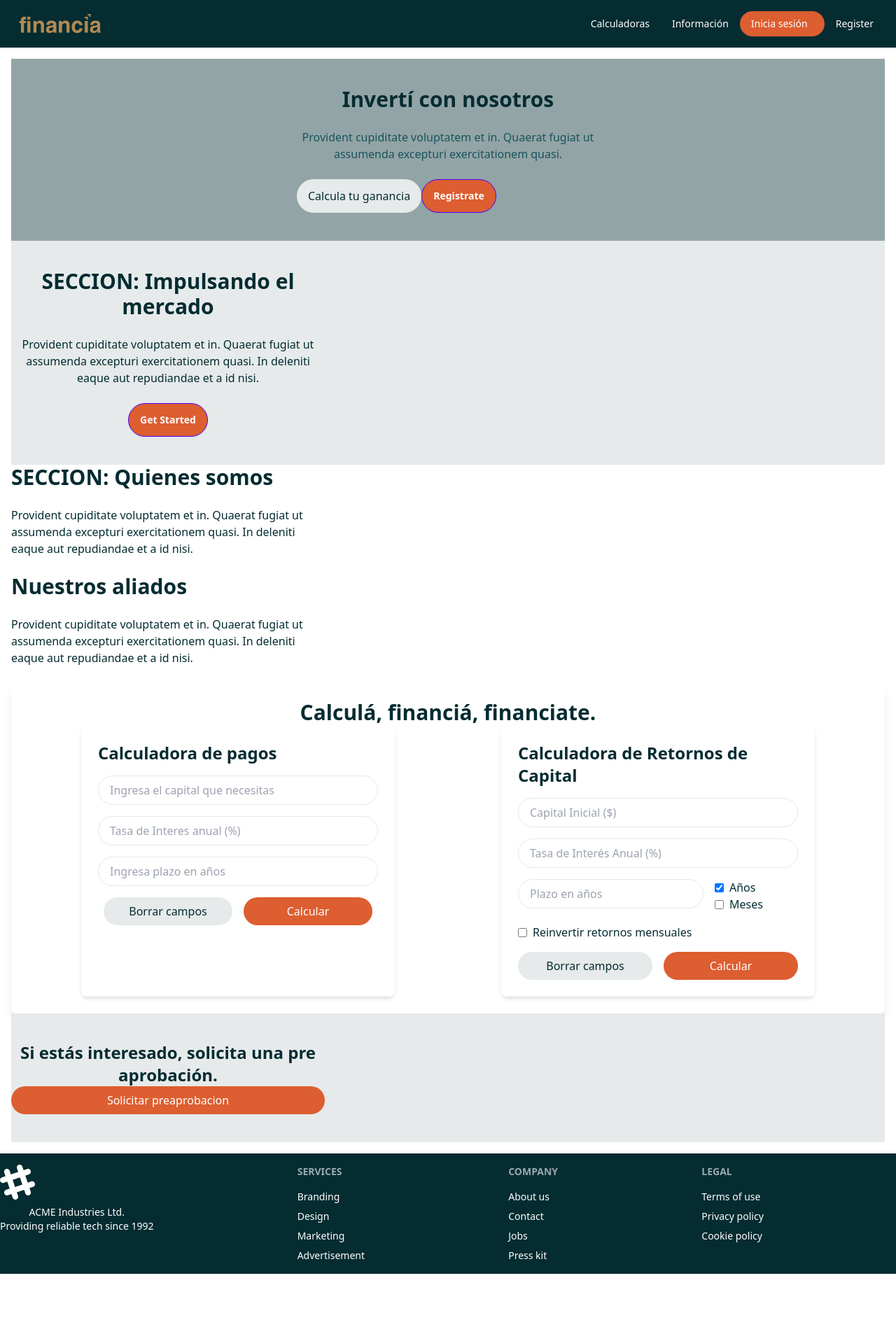
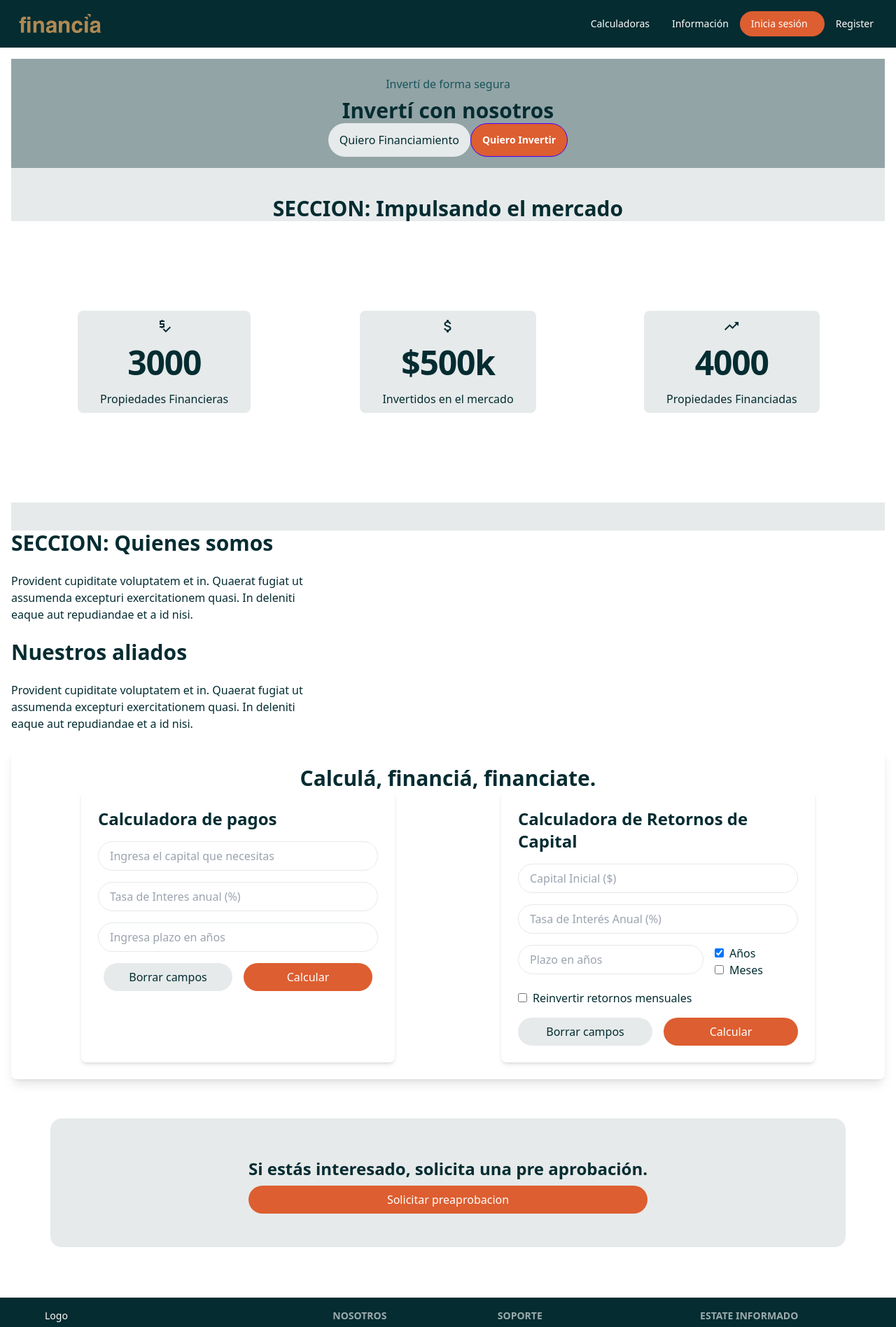
Before and after one commit to No-Country-simulation/h3-20-proptech, a React (Vite) app in the folder proptech/: page / in a window 1280 px wide. Shown: the top 1896 px of the page at 70% size. Before the commit the page ends 1820 px from the top, so only its background shows below. Built offline with nearby package versions, Linux system fonts and the light colour scheme.

Commit message:
feat: add Control panel

```diff
--- a/proptech/package.json
+++ b/proptech/package.json
@@ -12,8 +12,10 @@
   "dependencies": {
     "@emotion/react": "^11.13.3",
     "@emotion/styled": "^11.13.0",
+    "@mui/icons-material": "^6.1.9",
     "@mui/material": "^6.1.7",
     "axios": "^1.7.7",
+    "d3": "^7.9.0",
     "react": "^18.3.1",
     "react-dom": "^18.3.1",
     "react-hook-form": "^7.53.2",
--- a/proptech/src/components/Content.jsx
+++ b/proptech/src/components/Content.jsx
@@ -1,31 +1,32 @@
-import MortgageCalculator from "./MortgageCalculator"
-import EnhancedMortgageCalculator from "./EnhancedMortgageCalculator"
+import MortgageCalculator from "./MortgageCalculator";
+import EnhancedMortgageCalculator from "./EnhancedMortgageCalculator";
 import InvestorReturnCalculator from "./InvestorReturnCalculator";
+import Stats from "./Stats";
 
 function Content() {
   return (
     <div className=" p-4">
-            <section className="hero bg-base-300 text-center py-10">
+      <section className="hero bg-base-300 text-center py-4">
         <div className="max-w-md">
-                    <h2 className="text-3xl font-bold text-text-primary">Invertí con nosotros</h2>
-                    <p className="text-text-common py-6">
-                        Provident cupiditate voluptatem et in. Quaerat fugiat ut assumenda excepturi exercitationem quasi.
+          <p className="text-text-common py-2">
+            Invertí de forma segura
           </p>
-                    <div className='flex px-2'>
-                        <button className="py-2 btn-tertiary text-white rounded">Calcula tu ganancia</button>
-                        <button className="btn btn-primary">Registrate</button>
+          <h2 className="text-3xl font-bold text-text-primary">
+            Invertí con nosotros
+          </h2>
+          <div className="flex px-2">
+            <button className="py-2 btn-tertiary text-white rounded">
+              Quiero Financiamiento
+            </button>
+            <button className="btn btn-primary">Quiero Invertir</button>
           </div>
         </div>
       </section>
-            <section className="bg-base-200  text-center py-10">
-                <div className="max-w-md">
+
+      <section className="bg-base-200  text-center py-10 w-full">
+        <div className="max-w-7xl mx-auto">
           <h2 className="text-3xl font-bold">SECCION: Impulsando el mercado</h2>
-                    <p className="py-6">
-                        Provident cupiditate voluptatem et in. Quaerat fugiat ut assumenda
-                        excepturi exercitationem quasi. In deleniti eaque aut repudiandae et
-                        a id nisi.
-                    </p>
-                    <button className="btn btn-primary">Get Started</button>
+          <Stats />
         </div>
       </section>
 
@@ -48,20 +49,26 @@ function Content() {
 
       <section>
         <div className=" p-6 rounded-lg shadow-lg">
-                    <div >
-                        <h2 className="text-3xl font-bold text-text-primary text-center">Calculá, financiá, financiate.</h2>
+          <div>
+            <h2 className="text-3xl font-bold text-text-primary text-center">
+              Calculá, financiá, financiate.
+            </h2>
           </div>
           <div className="flex">
             <MortgageCalculator />
             <InvestorReturnCalculator />
-
           </div>
         </div>
       </section>
-            <section className="bg-base-200  text-center py-10">
-                <div className="max-w-md text-center">
-                    <h2 className="text-2xl font-bold">Si estás interesado, solicita una pre aprobación.</h2>
-                    <button className="btn-primary w-full">Solicitar preaprobacion</button>
+
+      <section className="bg-base-200 text-center my-14 py-8 mx-14 rounded-2xl flex items-center justify-center">
+        <div className="max-w-xl text-center m-4">
+          <h2 className="text-2xl font-bold my-2">
+            Si estás interesado, solicita una pre aprobación.
+          </h2>
+          <button className="btn-primary w-full">
+            Solicitar preaprobacion
+          </button>
         </div>
       </section>
 
--- a/proptech/src/components/Footer.jsx
+++ b/proptech/src/components/Footer.jsx
@@ -2,43 +2,30 @@ function Footer() {
     return (
     // <footer className="footer bg-base-200 text-base-content p-10">
 <footer className="footer bg-background-footer text-center py-4">
-    <aside>
-        <svg
-            width="50"
-            height="50"
-            viewBox="0 0 24 24"
-            xmlns="http://www.w3.org/2000/svg"
-            fillRule="evenodd"
-            clipRule="evenodd"
-            className="fill-current"
-        >
-            <path d="M22.672 15.226l-2.432.811.841 2.515c.33 1.019-.209 2.127-1.23 2.456-1.15.325-2.148-.321-2.463-1.226l-.84-2.518-5.013 1.677.84 2.517c.391 1.203-.434 2.542-1.831 2.542-.88 0-1.601-.564-1.86-1.314l-.842-2.516-2.431.809c-1.135.328-2.145-.317-2.463-1.229-.329-1.018.211-2.127 1.231-2.456l2.432-.809-1.621-4.823-2.432.808c-1.355.384-2.558-.59-2.558-1.839 0-.817.509-1.582 1.327-1.846l2.433-.809-.842-2.515c-.33-1.02.211-2.129 1.232-2.458 1.02-.329 2.13.209 2.461 1.229l.842 2.515 5.011-1.677-.839-2.517c-.403-1.238.484-2.553 1.843-2.553.819 0 1.585.509 1.85 1.326l.841 2.517 2.431-.81c1.02-.33 2.131.211 2.461 1.229.332 1.018-.21 2.126-1.23 2.456l-2.433.809 1.622 4.823 2.433-.809c1.242-.401 2.557.484 2.557 1.838 0 .819-.51 1.583-1.328 1.847m-8.992-6.428l-5.01 1.675 1.619 4.828 5.011-1.674-1.62-4.829z"></path>
-        </svg>
-        <p>
-            ACME Industries Ltd.
-            <br />
-            Providing reliable tech since 1992
-        </p>
+    <aside className="ml-16">
+        <p>Logo</p>
+        <div className="flex">
+            <img src="" alt="Instagram" />
+            <img src="" alt="upholt" />
+            <img src="" alt="Twitter" />
+            <img src="" alt="Youtube" />
+        </div>
     </aside>
     <nav>
-        <h6 className="footer-title">Services</h6>
-        <a className="link link-hover">Branding</a>
-        <a className="link link-hover">Design</a>
-        <a className="link link-hover">Marketing</a>
-        <a className="link link-hover">Advertisement</a>
+        <h6 className="footer-title">Nosotros</h6>
+        <a className="link link-hover">Sobre nosotros</a>
+        <a className="link link-hover">Blog</a>
+        <a className="link link-hover">Contactenos</a>
       </nav>
       <nav>
-        <h6 className="footer-title">Company</h6>
-        <a className="link link-hover">About us</a>
-        <a className="link link-hover">Contact</a>
-        <a className="link link-hover">Jobs</a>
-        <a className="link link-hover">Press kit</a>
+        <h6 className="footer-title">Soporte</h6>
+        <a className="link link-hover">Centro de contacto</a>
+        <a className="link link-hover">Terminos y condiciones</a>
+        <a className="link link-hover">Legales</a>
     </nav>
     <nav>
-        <h6 className="footer-title">Legal</h6>
-        <a className="link link-hover">Terms of use</a>
-        <a className="link link-hover">Privacy policy</a>
-        <a className="link link-hover">Cookie policy</a>
+        <h6 className="footer-title">Estate informado</h6>
+        <a className="link link-hover">Input para enviar correo</a>
     </nav>
     </footer>
 );
--- /dev/null
+++ b/proptech/src/components/Grafica.jsx
@@ -0,0 +1,113 @@
+// D3BarChart.js
+import React, { useRef, useEffect } from 'react';
+import * as d3 from 'd3';
+
+function Grafica() {
+    const svgRef = useRef();
+
+  // Datos para la gráfica de líneas
+  const data = [
+    { date: "2024-01-01", value: 30 },
+    { date: "2024-02-01", value: 50 },
+    { date: "2024-03-01", value: 70 },
+    { date: "2024-04-01", value: 60 },
+    { date: "2024-05-01", value: 90 },
+    { date: "2024-06-01", value: 120 },
+  ];
+
+  useEffect(() => {
+    // Dimensiones del gráfico
+    const margin = { top: 20, right: 30, bottom: 40, left: 40 };
+    const width = 500 - margin.left - margin.right;
+    const height = 300 - margin.top - margin.bottom;
+
+    // Crear el SVG
+    const svg = d3
+      .select(svgRef.current)
+      .attr("width", width + margin.left + margin.right)
+      .attr("height", height + margin.top + margin.bottom)
+      .append("g")
+      .attr("transform", `translate(${margin.left},${margin.top})`);
+
+    // Parsear las fechas
+    const parseTime = d3.timeParse("%Y-%m-%d");
+    data.forEach((d) => {
+      d.date = parseTime(d.date);
+    });
+
+    // Escalas
+    const x = d3.scaleTime().range([0, width]);
+    const y = d3.scaleLinear().range([height, 0]);
+
+    // Definir la línea
+    const line = d3
+      .line()
+      .x((d) => x(d.date))
+      .y((d) => y(d.value));
+
+    // Configurar el dominio de las escalas
+    x.domain(d3.extent(data, (d) => d.date));
+    y.domain([0, d3.max(data, (d) => d.value)]);
+
+    // Ejes
+    svg
+      .append("g")
+      .attr("transform", `translate(0,${height})`)
+      .call(d3.axisBottom(x).tickFormat(d3.timeFormat("%b %Y")));
+
+    svg.append("g").call(d3.axisLeft(y).ticks(5));
+
+    // Agregar la línea
+    svg
+      .append("path")
+      .data([data])
+      .attr("class", "line")
+      .attr("fill", "none")
+      .attr("stroke", "#2E7D32")
+      .attr("stroke-width", 3)
+      .attr("d", line)
+      .transition()
+      .duration(1500);
+
+    // Agregar puntos
+    svg
+      .selectAll(".dot")
+      .data(data)
+      .enter()
+      .append("circle")
+      .attr("class", "dot")
+      .attr("cx", (d) => x(d.date))
+      .attr("cy", (d) => y(d.value))
+      .attr("r", 5)
+      .attr("fill", "#FF5733");
+
+    // Títulos para los ejes
+    svg
+      .append("text")
+      .attr("transform", `translate(${width / 2}, ${height + margin.top + 20})`)
+      .style("text-anchor", "middle")
+      .text("Fecha");
+
+    svg
+      .append("text")
+      .attr("transform", "rotate(-90)")
+      .attr("y", 0 - margin.left + 20)
+      .attr("x", 0 - height / 2)
+      .style("text-anchor", "middle")
+      .text("Valor");
+
+    // Título principal
+    svg
+      .append("text")
+      .attr("x", width / 2)
+      .attr("y", -margin.top / 2)
+      .style("text-anchor", "middle")
+      .style("font-size", "20px")
+      .text("Gráfica de Líneas de Ejemplo");
+
+  }, [data]);
+
+  return <svg ref={svgRef}></svg>;
+};
+
+export default Grafica;
--- a/proptech/src/components/Stats.jsx
+++ b/proptech/src/components/Stats.jsx
@@ -26,20 +26,19 @@ function Stats() {
 
   return (
     <div className="bg-white py-24 sm:py-32">
-        <h2 className="text-center text-3xl text-black mb-8">Impulsando el mercado con cifras que inspiran</h2>
       <div className="mx-auto max-w-7xl px-6 lg:px-8">
         <dl className="grid grid-cols-1 gap-x-8 gap-y-16 text-center lg:grid-cols-3">
           {stats.map((stat) => (
             <div
               key={stat.id}
-              className="mx-auto flex max-w-xs flex-col items-center gap-y-4"
+              className="mx-auto flex max-w-2xl flex-col items-center gap-y-4 bg-base-200 px-8 py-2 rounded-lg"
             >
               <div>{stat.icon}</div>
 
-              <dd className="text-3xl font-semibold tracking-tight text-gray-900 sm:text-5xl">
+              <dd className="text-3xl font-semibold tracking-tight sm:text-5xl">
                 {stat.value}
               </dd>
-              <dt className="text-base text-gray-600">{stat.name}</dt>
+              <dt className="text-base">{stat.name}</dt>
             </div>
           ))}
         </dl>
--- /dev/null
+++ b/proptech/src/pages/ControlPanel.jsx
@@ -0,0 +1,51 @@
+import Grafica from "../components/Grafica";
+
+function ControlPanel() {
+  return (
+    <>
+  <section className="p-6">
+    <div className="flex gap-6">
+      {/* Sección izquierda (Descripción y Balance Total) */}
+      <div className="flex flex-col gap-6 w-1/2">
+        {/* Saludo y mensaje introductorio */}
+        <div className="bg-base-200 p-6 rounded-lg shadow-lg">
+          <div className="flex items-center gap-4 mb-6">
+            <div className="flex-1">
+              <p className="text-lg">
+                ¡Hola <strong>Pepe</strong>! Bienvenido a tu <strong>panel de control</strong>.
+                Estamos encantados de tenerte aquí. Desde este espacio, podrás explorar todas tus inversiones,
+                revisar tus rendimientos y mucho más. ¡Todo lo que necesitas al alcance de un clic!
+                Si tienes alguna pregunta o necesitas ayuda, no dudes en consultarnos.
+                Disfruta navegando.
+              </p>
+            </div>
+            <img
+              src="ruta-imagen.jpg"
+              alt="persona"
+              className="w-16 h-16 rounded-full object-cover"
+            />
+          </div>
+        </div>
+
+        {/* Balance Total debajo de la descripción */}
+        <div className="bg-base-200 p-6 rounded-lg shadow-lg">
+          <h3 className="text-xl font-semibold">Balance Total</h3>
+          <p className="text-lg">US$ 100,000</p>
+          <button className="btn btn-primary mt-4">Calcular nueva Inversión</button>
+        </div>
+      </div>
+
+      {/* Sección derecha (Gráfica) */}
+      <div className="w-1/2">
+        <div className="bg-base-200 p-6 rounded-lg shadow-lg h-full">
+          <Grafica />
+        </div>
+      </div>
+    </div>
+  </section>
+</>
+
+  );
+}
+
+export default ControlPanel;
--- a/proptech/src/pages/Home.jsx
+++ b/proptech/src/pages/Home.jsx
@@ -2,14 +2,12 @@
 import Navbar from "../components/Navbar";
 import Content from "../components/Content";
 import Footer from "../components/Footer";
-// import Payments from "../components/Payments";
 
 function Home() {
   return (
     <>
       <Navbar/>
       <Content/>
-      {/* <Payments/> */}
       <Footer/>
     </>
   );
```
Also changed, not shown: 1 other file (tests, documents, lock files or other folders). Lines whose indentation alone changed are shown as unchanged.
